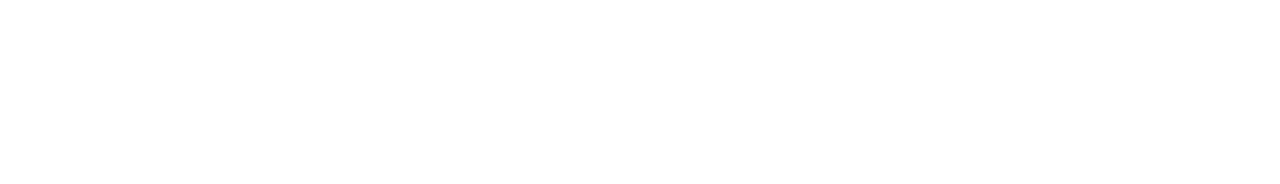
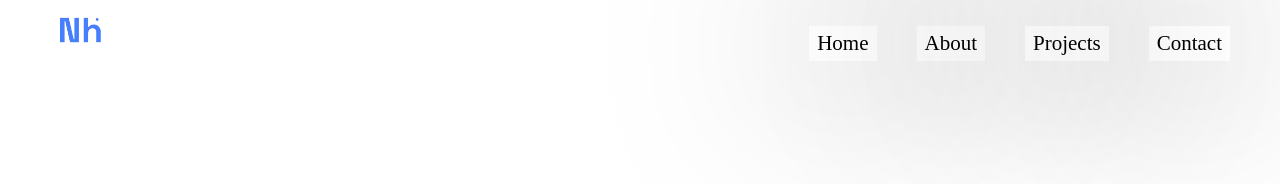
Before and after one commit to nahidhk/pro-potfolio, a website: page index.html in a window 1280 px wide. Drawn offline with Linux system fonts and the light colour scheme.

Commit message:
new update

```diff
--- /dev/null
+++ b/css/style.css
@@ -0,0 +1,69 @@
+body {
+    margin: 0;
+    padding: 0;
+}
+
+/* ? system of Nav code no 11 - 27 */
+.nav {
+    height: 70px;
+    width: 100%;
+    background-color: #ffffff78;
+    position: fixed;
+    top: 0;
+    backdrop-filter: blur(8px);
+}
+
+.nav .img-box {
+    height: 60px;
+    width: 60px;
+    position: absolute;
+    left: 50px;
+}
+
+.nav .img-box img {
+    height: 100%;
+    width: 100%;
+}
+
+/* list style */
+
+.list-box {
+    position: absolute;
+    right: 40px;
+
+}
+
+.style {
+    display: flex;
+    flex-wrap: wrap;
+    list-style-type: none;
+
+}
+
+.style-box {
+   display: inline;
+   margin: 10px;
+   margin-left: 30px;
+   font-size: 21px;
+   cursor: pointer;
+   padding: 5px;
+   padding-left: 8px;
+   padding-right: 8px;
+   box-shadow: 0 0 200px 0 #000;
+   transition:all 0.6s ;
+   -webkit-transition:all 0.6s ;
+   -moz-transition:all 0.6s ;
+   -ms-transition:all 0.6s ;
+   -o-transition:all 0.6s ;
+}
+
+.style-box:hover {
+ background-color: black;
+ color: #fff;
+ border-radius: 100px;
+ -webkit-border-radius: 100px;
+ -moz-border-radius: 100px;
+ -ms-border-radius: 100px;
+ -o-border-radius: 100px;
+ box-shadow: 0 0 1px 0 #000;
+}
--- a/index.html
+++ b/index.html
@@ -1,11 +1,29 @@
 <!DOCTYPE html>
 <html lang="en">
+
 <head>
+    <link rel="stylesheet" href="/css/style.css">
     <meta charset="UTF-8">
     <meta name="viewport" content="width=device-width, initial-scale=1.0">
     <title>Nahid HK</title>
 </head>
+
 <body>
+    <header>
+        <nav class="nav" id="nav">
+            <div class="img-box">
+                <img src="img/remove.png" alt="Nahid HK Logo">
+            </div>
+            <div class="list-box">
+                <ul class="style">
+                    <li class="style-box">Home</li>
+                    <li class="style-box">About</li>
+                    <li class="style-box">Projects</li>
+                    <li class="style-box">Contact</li>
+                </ul>
+            </div>
+        </nav>
+    </header>
+</body>
 
-</body>
 </html>
```
Also changed, not shown: img/remove.png (added).
